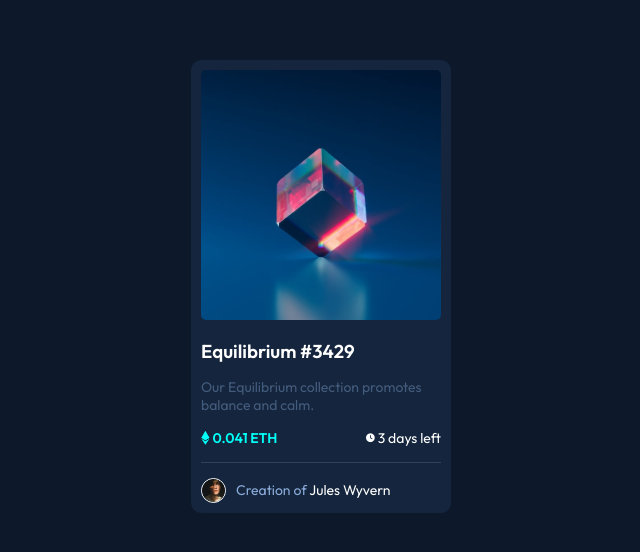
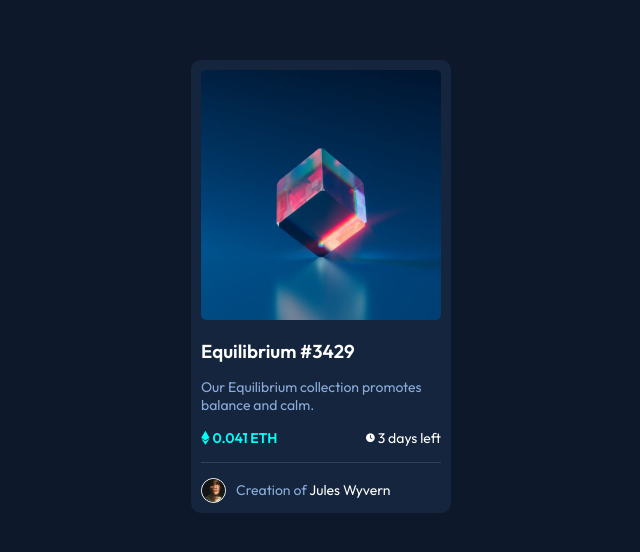
Before and after one commit to dhdthdtr/nft-preview-card-component-main, a plain HTML site: page index.html in a window 1280 px wide. Shown: the part 114-666 px from the top of the page, without its empty margins (319-959 px from the left). Drawn offline with Linux system fonts and the light colour scheme.

Commit message:
commit code

```diff
--- a/styles.scss
+++ b/styles.scss
@@ -90,7 +90,6 @@ main{
     color: $soft-blue;
     font-size: 14px;
     margin-bottom: $m-15;
-    opacity: 0.4;
 }
 
 #nft-value{
```
Also changed, not shown: styles.css, 1 other file.
